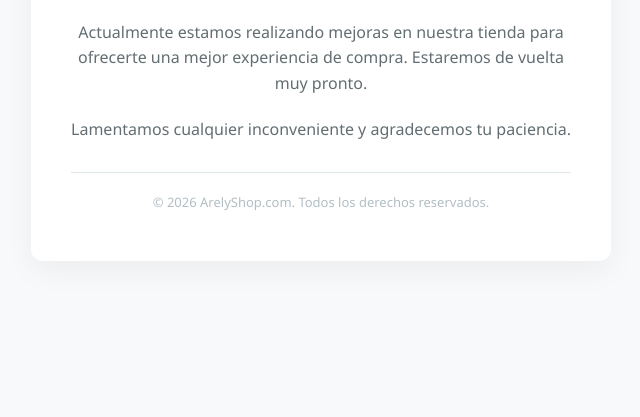
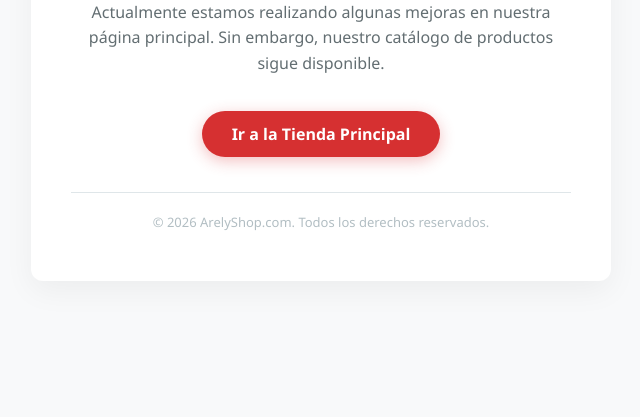
Before and after one commit to arelyshop/adsfenixstorebolivia, a website: page index.html in a window 1280 px wide. Shown: the part 383-800 px from the top of the page, without its empty margins (319-959 px from the left). Drawn offline with Linux system fonts and the light colour scheme.

Commit message:
Update index.html

```diff
--- a/index.html
+++ b/index.html
@@ -60,9 +60,31 @@
             margin: 0 0 20px;
         }
 
+        /* Estilos del botón */
+        .btn {
+            display: inline-block;
+            margin-top: 15px;
+            padding: 12px 30px;
+            background-color: #d63031; /* Color rojo de la marca */
+            color: #ffffff;
+            text-decoration: none;
+            border-radius: 30px;
+            font-weight: 600;
+            font-size: 16px;
+            transition: background-color 0.3s ease, transform 0.2s ease, box-shadow 0.3s ease;
+            box-shadow: 0 4px 15px rgba(214, 48, 49, 0.3);
+        }
+
+        /* Efecto al pasar el mouse por el botón */
+        .btn:hover {
+            background-color: #b32626;
+            transform: translateY(-2px);
+            box-shadow: 0 6px 20px rgba(214, 48, 49, 0.4);
+        }
+
         /* Pie de página */
         .footer {
-            margin-top: 30px;
+            margin-top: 35px;
             font-size: 13px;
             color: #b2bec3;
             border-top: 1px solid #dfe6e9;
@@ -83,8 +105,9 @@
         <div class="icon">🛠️</div>
         <div class="brand">ArelyShop.com</div>
         <h1>Sitio en Mantenimiento</h1>
-        <p>Actualmente estamos realizando mejoras en nuestra tienda para ofrecerte una mejor experiencia de compra. Estaremos de vuelta muy pronto.</p>
-        <p>Lamentamos cualquier inconveniente y agradecemos tu paciencia.</p>
+        <p>Actualmente estamos realizando algunas mejoras en nuestra página principal. Sin embargo, nuestro catálogo de productos sigue disponible.</p>
+
+        <a href="https://arelyshop.com/all-products" class="btn">Ir a la Tienda Principal</a>
 
         <div class="footer">
             &copy; 2026 ArelyShop.com. Todos los derechos reservados.
```
